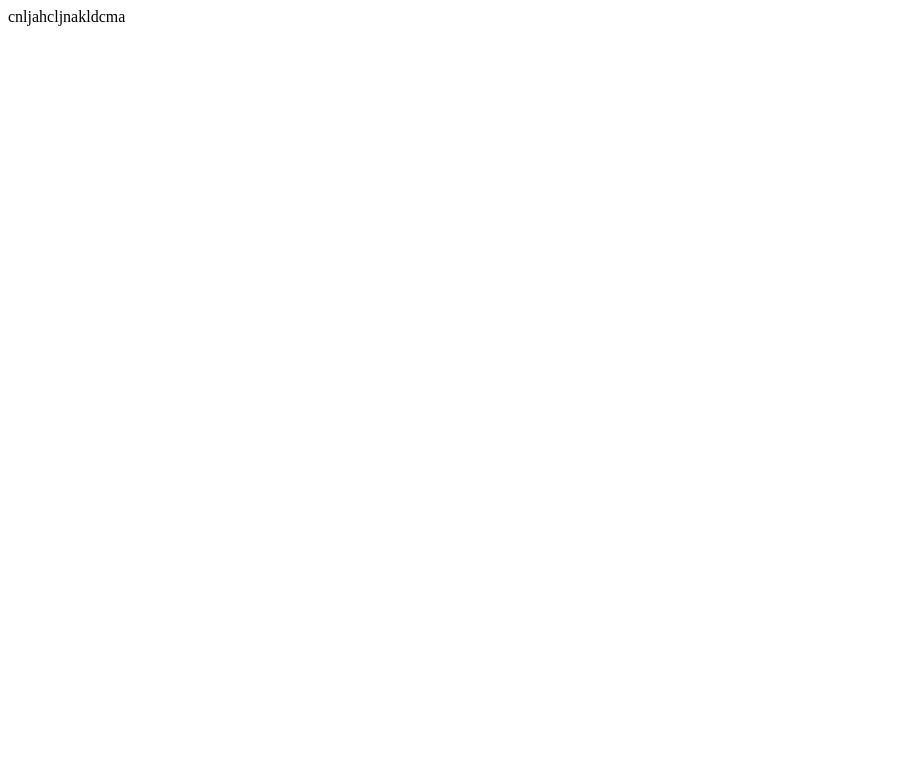
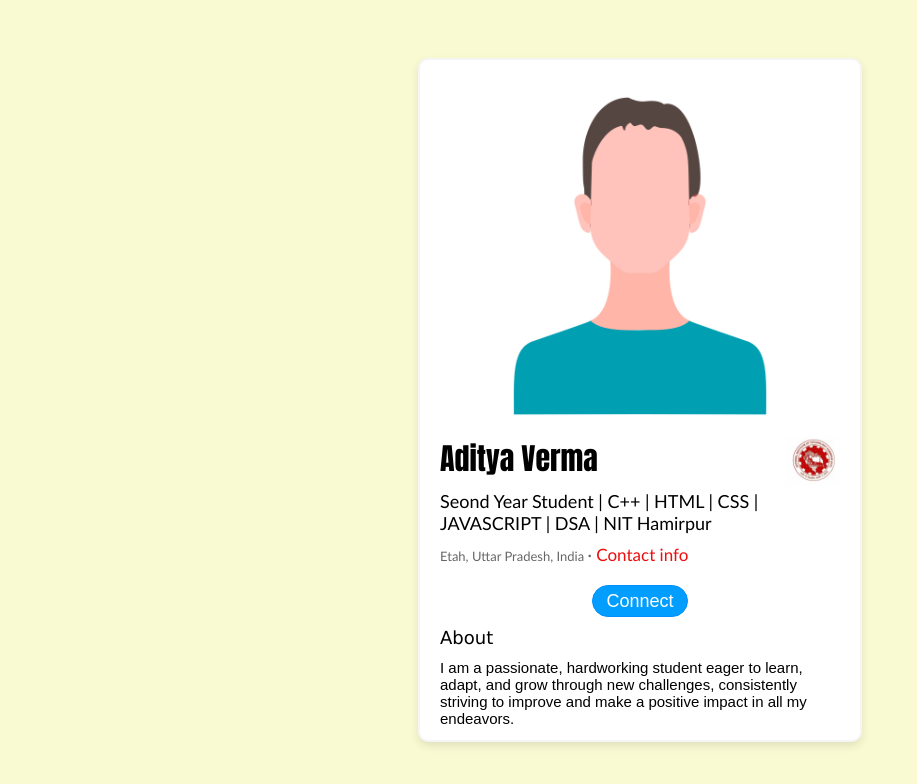
Before and after one commit to Vermaa-adi/profile-card, a plain HTML site: page index.html in a window 1280 px wide. Shown: the whole page, without its empty margins (0-917 px from the left). Drawn offline with Linux system fonts and the light colour scheme.

Commit message:
second commit

```diff
--- a/index.html
+++ b/index.html
@@ -1 +1,43 @@
-cnljahcljnakldcma
+<!DOCTYPE html>
+<html lang="en">
+<head>
+    <meta charset="UTF-8">
+    <meta name="viewport" content="width=device-width, initial-scale=1.0">
+    <title>Profile</title>
+    <link rel="stylesheet" href="style.css">
+    <link rel="shortcut icon" href="profile.jpg" type="image/x-icon">
+</head>
+<body>
+    <div id="rectangle">
+        <div class="image">
+            <img src="profile.jpg" alt="profile" srcset="">
+        </div>
+        <div class="nameandlogo">
+            <div class="name">
+                Aditya Verma
+            </div>
+            <div class="logo">
+                <a href="https://nith.ac.in/" target="_blank"><img src="nit.png" alt="logo" srcset=""></a>
+            </div>
+        </div>
+
+        <div class="info">
+            Seond Year Student | C++ | HTML | CSS | JAVASCRIPT | DSA | NIT Hamirpur
+        </div>
+        <div class="address">
+                Etah, Uttar Pradesh, India
+                <span class="contact">
+                    · <a href="https://www.linkedin.com/in/aditya-verma-096a8b2a7/" target="_blank">
+                        Contact info</a></span>
+         </div>
+         <div class="button">
+            <button><a href="https://www.instagram.com/iamadi_verma/" target="_blank">Connect</a></button>
+         </div>
+         <div class="abt">About</div>
+         <div class="about">
+            I am a passionate, hardworking student eager to learn, adapt, and grow through new challenges, consistently striving to improve and make a positive impact in all my endeavors.
+         </div>
+
+    </div>
+</body>
+</html>
--- a/style.css
+++ b/style.css
@@ -0,0 +1,117 @@
+* {
+    padding: 0;
+    margin: 0;
+}
+
+body {
+    display: flex;
+    justify-content: center;
+    align-items: center;
+    height: 100vh;
+    margin: 0;
+    font-family: Arial, sans-serif;
+    background-color: lightgoldenrodyellow;
+}
+
+
+#rectangle {
+    text-align: center;
+    background-color: white;
+    border: 2px solid whitesmoke;
+    border-radius: 10px;
+    padding: 20px;
+    box-shadow: 0 4px 8px rgba(0, 0, 0, 0.1);
+    width: 400px;
+    height: 640px;
+}
+
+.image img {
+    height: 22rem;
+
+}
+
+.nameandlogo{
+    display: flex;
+    justify-content: space-between;
+}
+.name{
+    font-family: Impact, Haettenschweiler, 'Arial Narrow Bold', sans-serif;
+    font-size: 30px;
+    text-align: left;
+    margin-bottom: 5px;
+}
+.logo img{
+    height: 50px;
+}
+
+#logo{
+    display: inline-block;
+}
+#logo img{
+    height: 60px;
+}
+
+.info{
+    font-family: 'Gill Sans', 'Gill Sans MT', Calibri, 'Trebuchet MS', sans-serif;
+    font-size: large;
+    text-align: left;
+    margin-bottom: 10px;
+}
+.addressandcont{
+    display: flex;
+}
+.address{
+    font-size: small;
+    font-family: 'Gill Sans', 'Gill Sans MT', Calibri, 'Trebuchet MS', sans-serif;
+    color: rgba(0, 0, 0, 0.6);
+    text-align: left;
+    margin-bottom: 10px;
+}
+.contact{
+    text-align: right;
+    font-size: 17px ;
+}
+.contact a{
+    color: rgb(237, 13, 13);
+    text-decoration: none;
+    transition: color 0.5s;
+}
+.contact :hover{
+    color: green;
+    transition: color 0.5s;
+}
+.button button{
+    height: 4vh;
+    width: 6rem;
+    font-size: large;
+    color: white;
+    background-color: rgb(2, 158, 255);
+    border: 0.5px solid rgb(0, 145, 255);
+    border-radius: 50px;
+    cursor: pointer;
+    margin: 10px;
+    transition: background-color 0.5s;
+}
+.button button a{
+    color: white;
+    text-decoration: none;
+}
+
+.button button:hover{
+    box-shadow: 1vh 1vh 50px rgba(0, 0, 0, 0.15);
+    background-color: rgb(111, 129, 201);
+    transition: background-color 0.5s;
+
+}
+
+.abt{
+    text-align: left;
+    font-size: large;
+    font-family: Verdana, Geneva, Tahoma, sans-serif;
+    font-weight: 550;
+    margin-bottom: 11px;
+}
+.about{
+    text-align: left;
+    font-size: 15px;
+}
```
Also changed, not shown: bgimage.webp (added), file (1).png (added), logo.png (added), nit.png (added), profile.jpg (added), 1 other file.
